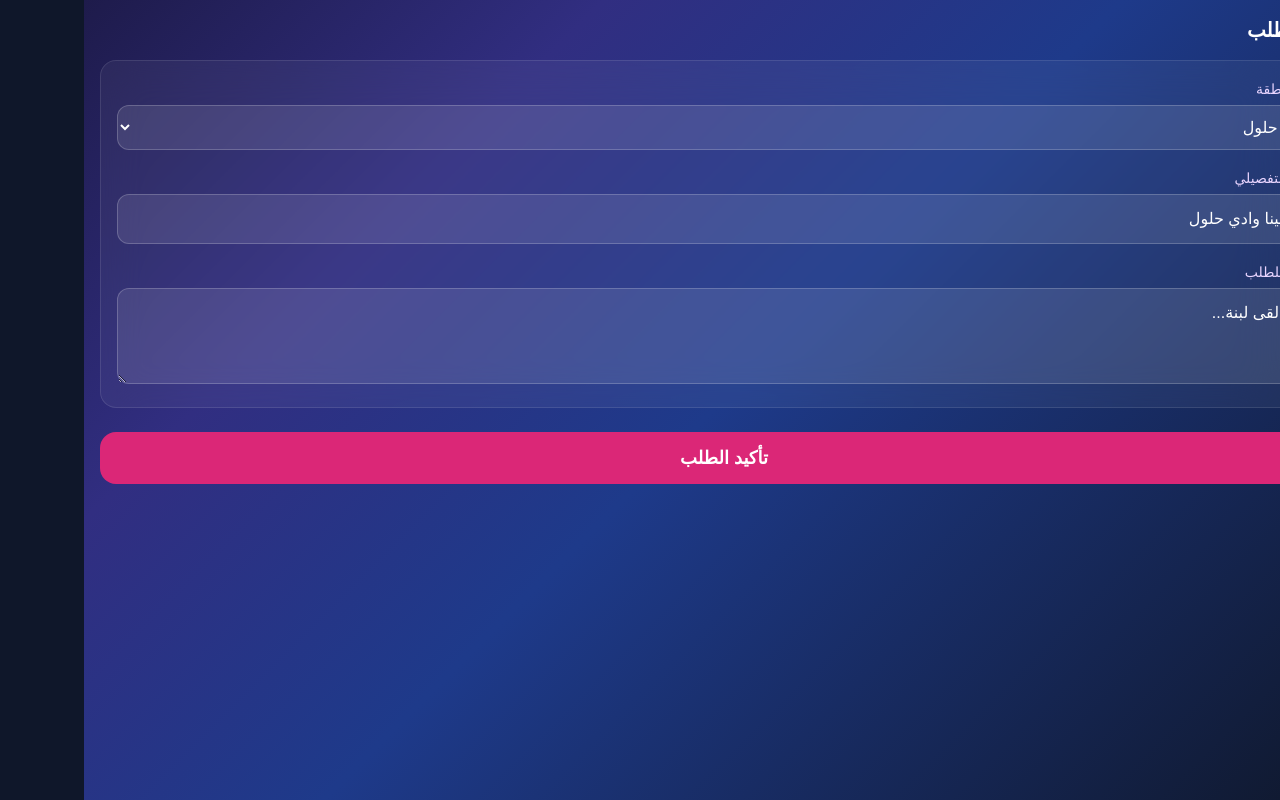
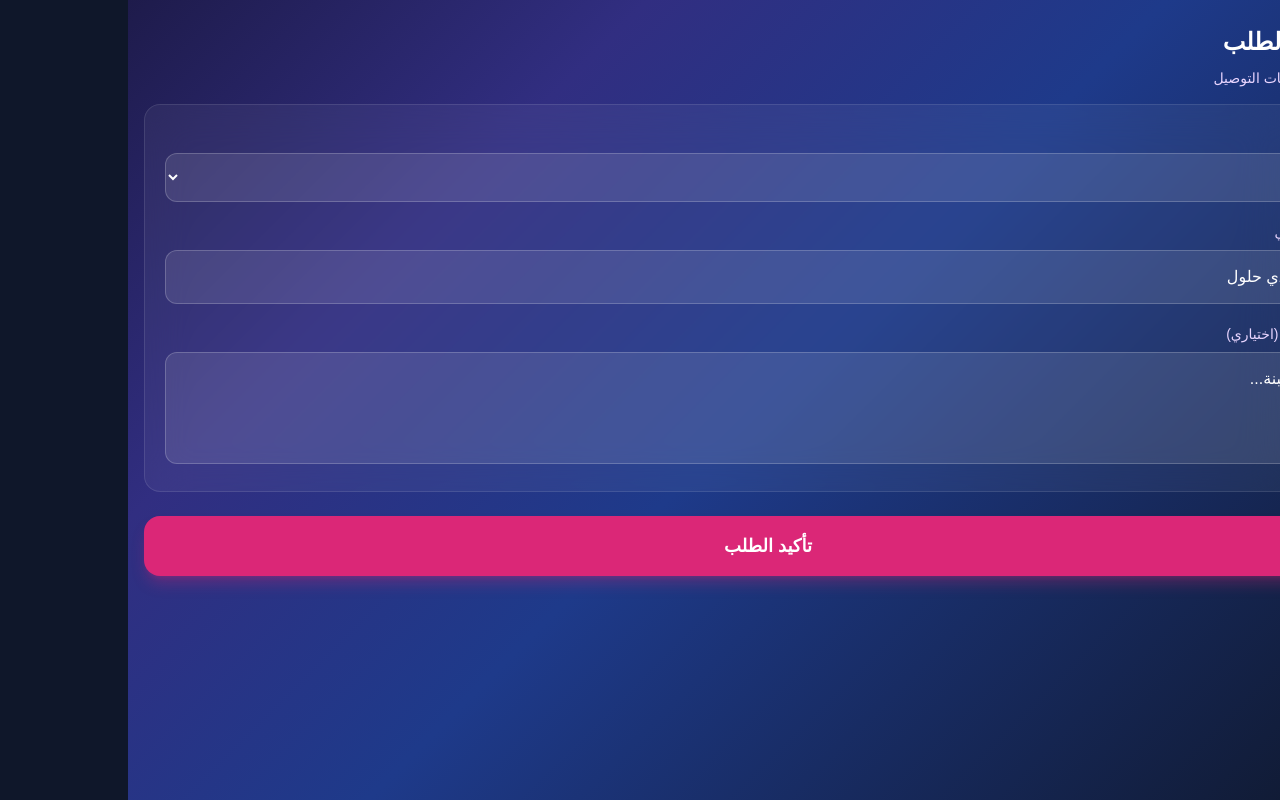
Before and after one commit to mjahto18-ui/MD-Marketplace, a Next.js app: page /checkout in a window 1280 px wide. Built offline with nearby package versions, Linux system fonts and the light colour scheme.

Commit message:
Update page.js

```diff
--- a/app/checkout/page.js
+++ b/app/checkout/page.js
@@ -1,11 +1,12 @@
 'use client';
 import { useState } from 'react';
 import { useRouter } from 'next/navigation';
+import { ChevronRight } from 'lucide-react';
 
 export default function CheckoutPage() {
   const router = useRouter();
 
-  // نفس الحقول اللي كانو ثابتين بالقديم
+  // نفس الحقول اللي كانو ثابتين بالقديم - ما لمست شي
   const [areaID, setAreaID] = useState("fad82d73");
   const [deliveryAddress, setDeliveryAddress] = useState("ابن سينا وادي حلول");
   const [note, setNote] = useState("ازا ما لقى لبنة...");
@@ -32,18 +33,31 @@ export default function CheckoutPage() {
   };
 
   return (
-    <div className="min-h-screen gradient-bg p-4 text-white" style={{ direction: 'rtl' }}>
+    <div className="min-h-screen gradient-bg text-white" style={{ direction: 'rtl' }}>
 
-      <h1 className="text-xl font-bold mb-4">إتمام الطلب</h1>
+      {/* الهيدر مع كبسة رجوع عالسلة */}
+      <header className="px-4 pt-6 pb-4">
+        <div className="flex items-center gap-3 mb-2">
+          <button
+            onClick={() => router.push('/cart')}
+            className="bg-white/10 p-2 rounded-xl active:scale-90 transition"
+          >
+            <ChevronRight className="w-5 h-5" />
+          </button>
+          <h1 className="text-2xl font-bold">إتمام الطلب</h1>
+        </div>
+        <p className="text-sm text-purple-200 mr-11">أدخل معلومات التوصيل</p>
+      </header>
 
-      <div className="glass p-4 rounded-2xl border border-white/10 flex flex-col gap-4">
+      <div className="px-4 pb-6">
+        <div className="glass p-5 rounded-2xl border border-white/10 flex flex-col gap-5">
 
           <div>
-          <label className="text-sm text-purple-200">اختر المنطقة</label>
+            <label className="text-sm text-purple-200 mb-2 block">اختر المنطقة</label>
             <select
               value={areaID}
               onChange={(e) => setAreaID(e.target.value)}
-            className="w-full mt-1 bg-white/10 border border-white/20 rounded-xl p-3 text-white"
+              className="w-full bg-white/10 border border-white/20 rounded-xl p-3.5 text-white focus:border-pink-500 focus:outline-none transition"
             >
               <option value="fad82d73">وادي حلول</option>
               <option value="a8d92f11">المنارة</option>
@@ -52,21 +66,23 @@ export default function CheckoutPage() {
           </div>
 
           <div>
-          <label className="text-sm text-purple-200">العنوان التفصيلي</label>
+            <label className="text-sm text-purple-200 mb-2 block">العنوان التفصيلي</label>
             <input
               type="text"
               value={deliveryAddress}
               onChange={(e) => setDeliveryAddress(e.target.value)}
-            className="w-full mt-1 bg-white/10 border border-white/20 rounded-xl p-3 text-white"
+              placeholder="مثال: شارع، بناية، طابق"
+              className="w-full bg-white/10 border border-white/20 rounded-xl p-3.5 text-white placeholder:text-white/40 focus:border-pink-500 focus:outline-none transition"
             />
           </div>
 
           <div>
-          <label className="text-sm text-purple-200">ملاحظة للطلب</label>
+            <label className="text-sm text-purple-200 mb-2 block">ملاحظة للسائق (اختياري)</label>
             <textarea
               value={note}
               onChange={(e) => setNote(e.target.value)}
-            className="w-full mt-1 bg-white/10 border border-white/20 rounded-xl p-3 text-white h-24"
+              placeholder="اكتب اي ملاحظة تساعد السائق..."
+              className="w-full bg-white/10 border border-white/20 rounded-xl p-3.5 text-white placeholder:text-white/40 h-28 resize-none focus:border-pink-500 focus:outline-none transition"
             />
           </div>
 
@@ -74,10 +90,11 @@ export default function CheckoutPage() {
 
         <button
           onClick={handleConfirm}
-        className="w-full bg-pink-600 py-3 rounded-2xl text-white font-bold text-lg mt-6"
+          className="w-full bg-pink-600 py-4 rounded-2xl text-white font-bold text-lg mt-6 active:scale-95 transition shadow-lg shadow-pink-600/30"
         >
           تأكيد الطلب
         </button>
+      </div>
 
     </div>
   );
```
Lines whose indentation alone changed are shown as unchanged.
